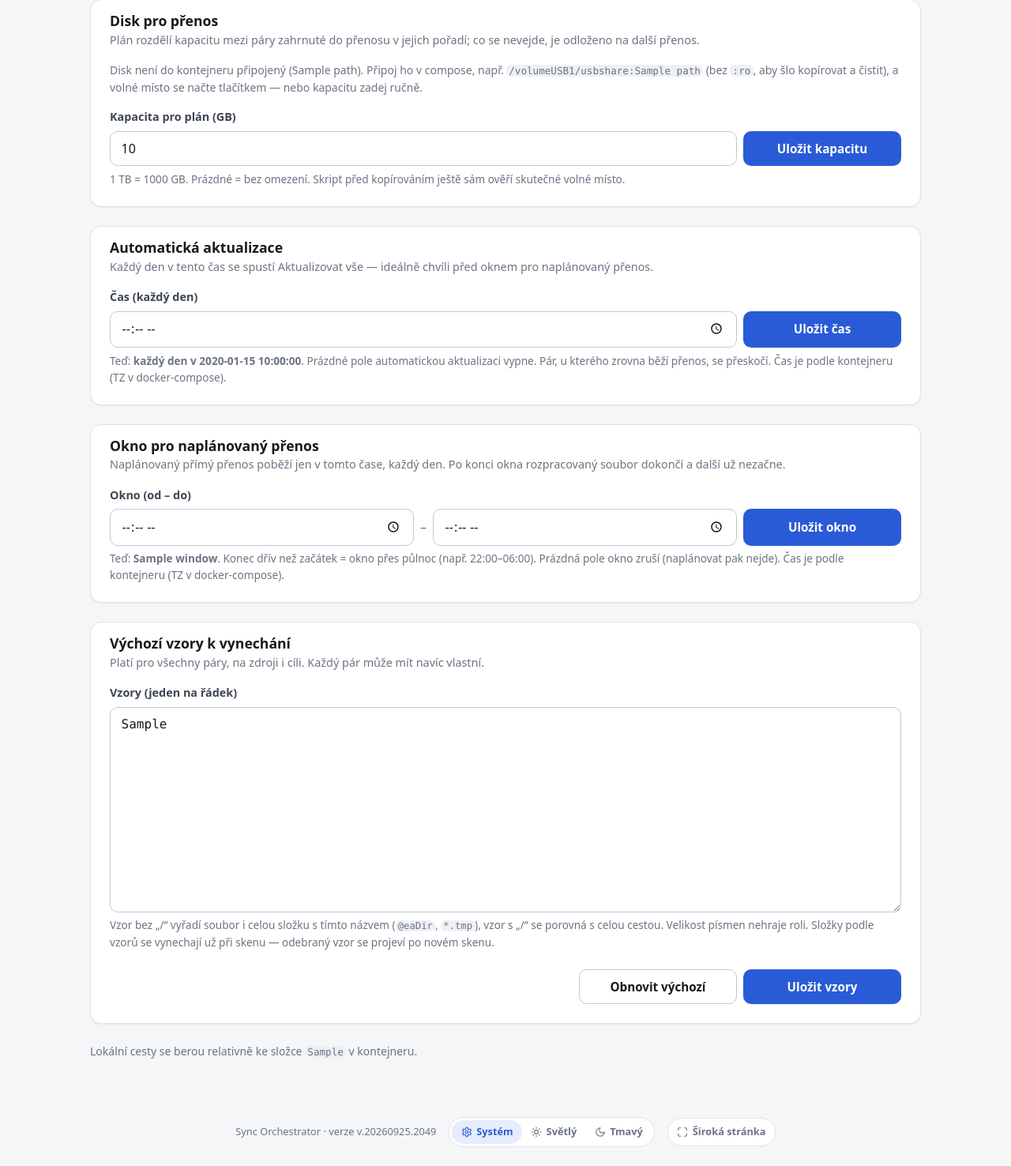
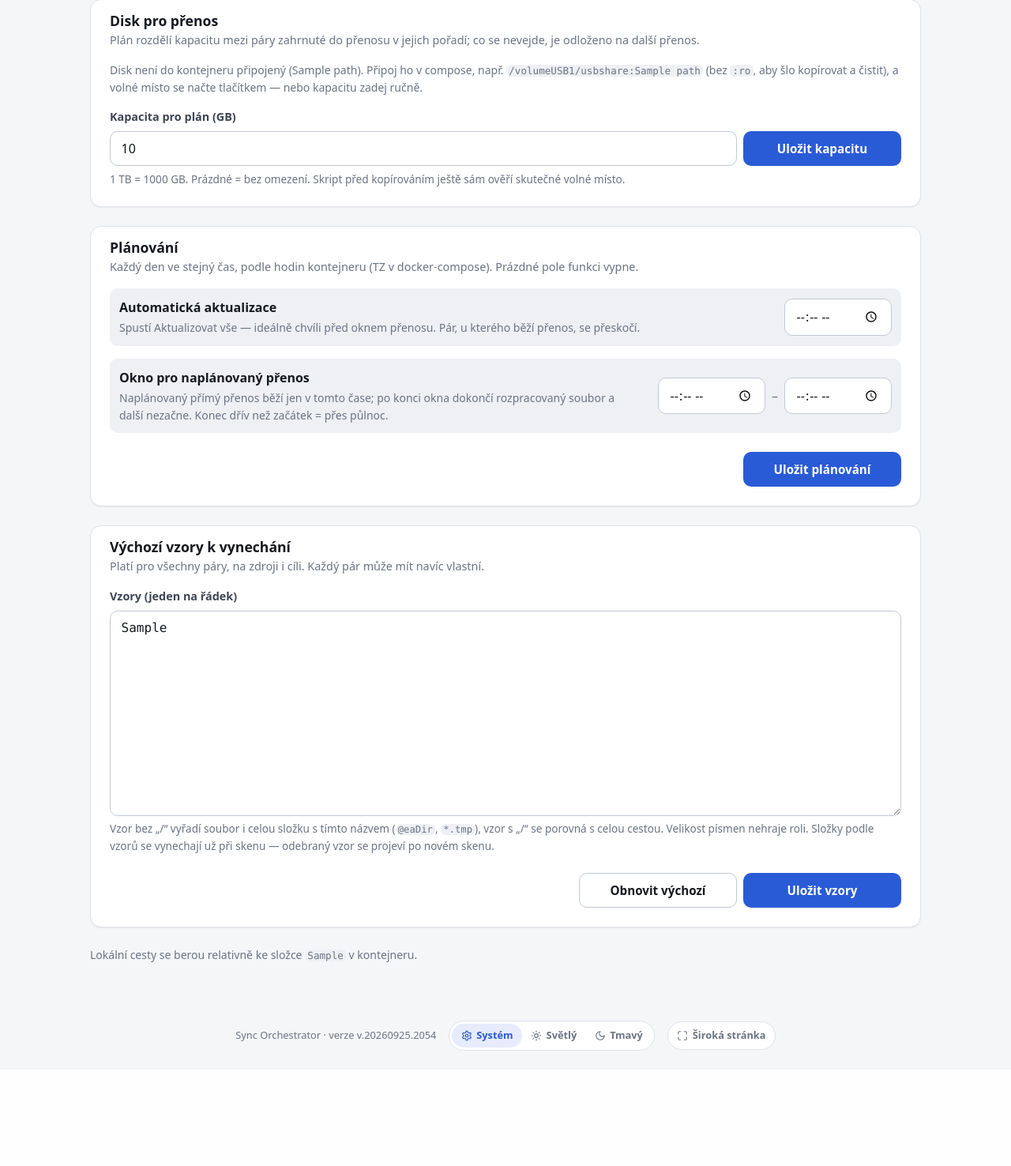
Before and after one commit to elvisek2020/web-sync_orchestrator, a FastAPI app: template app/templates/settings/index.html in a window 1280 px wide. Shown: the part 500-1976 px from the top of the page at 79% size. After the commit the page ends 1830 px from the top, so only its background shows below. Run offline with FastAPI, Linux system fonts and the light colour scheme; the template is opened without the code that fills it: most values are stand-ins (such as "Sample title", 1, 10 or a date in 2020); parts of the project's set-up code (start-up, migrations or seed data) failed here and were passed over.

Commit message:
v.20260925.2054: one "Plánování" settings card, refresh note under the button
- settings: automatic refresh and transfer window merged into one card
  with setting rows (title and description left, compact time fields
  right) and a single "Uložit plánování" button; saves both or nothing
- overview: page description removed; "automaticky každý den v HH:MM"
  shown in small text under "Aktualizovat vše"

Co-Authored-By: Claude Opus 5.5 <noreply@anthropic.com>

```diff
--- a/app/static/css/app.css
+++ b/app/static/css/app.css
@@ -3143,21 +3143,52 @@ details.card[open] > .summary-toggle {
     min-width: 14rem;
 }
 
-.input-group-sep {
-    display: inline-flex;
-    align-items: center;
-    color: var(--color-text-light);
-}
-
-/* Na úzkém displeji tlačítko pod časy, ať se čas vejde celý */
-@media (max-width: 600px) {
-    .input-group--window {
-        flex-wrap: wrap;
-    }
-
-    .input-group--window > .btn {
-        flex-basis: 100%;
-    }
+/* Přehled: „Aktualizovat vše“ a pod ním drobně čas automatické aktualizace */
+.refresh-all {
+    display: flex;
+    flex-direction: column;
+    align-items: flex-end;
+    gap: 0.3rem;
+}
+
+.refresh-all-note {
+    color: var(--color-text-light);
+    font-size: 0.78rem;
+}
+
+/* Řádek nastavení: vlevo název a popis, vpravo kompaktní ovládání (Plánování) */
+.setting-row {
+    display: flex;
+    flex-wrap: wrap;
+    align-items: center;
+    justify-content: space-between;
+    gap: var(--space-3) var(--space-5);
+    padding: var(--space-3);
+    border-radius: var(--radius-sm);
+    background: var(--color-surface-2);
+}
+
+.setting-row-text {
+    display: flex;
+    flex: 1;
+    flex-direction: column;
+    gap: 0.15rem;
+    min-width: 16rem;
+}
+
+.setting-row-title {
+    font-weight: 700;
+}
+
+.setting-row-controls {
+    display: flex;
+    align-items: center;
+    gap: var(--space-2);
+}
+
+.input--time {
+    width: 8.5rem;
+    font-variant-numeric: tabular-nums;
 }
 
 /* Řazení seznamu souborů kliknutím na záhlaví sloupce */
--- a/app/static/version.json
+++ b/app/static/version.json
@@ -1 +1 @@
-{"version": "v.20260925.2049"}
+{"version": "v.20260925.2054"}
--- a/app/templates/pairs/detail.html
+++ b/app/templates/pairs/detail.html
@@ -55,7 +55,7 @@
             okno {{ window.label }} · {{ direct.count|cz_plural('položka', 'položky', 'položek') }}{% if direct.upload_bytes %} ({{ direct.upload_bytes|filesize }}){% endif %} ·
             {% if window.contains(now) %}okno je otevřené, přenos se spustí během chvíle{% else %}začne {{ window.next_start(now).isoformat()|cz_datetime }}{% endif %}
           {%- else %}
-            okno není nastavené — zadej ho v <a href="/nastaveni#okno">Nastavení</a>
+            okno není nastavené — zadej ho v <a href="/nastaveni#planovani">Nastavení</a>
           {%- endif %}
         </span>
       </div>
--- a/app/templates/settings/index.html
+++ b/app/templates/settings/index.html
@@ -122,48 +122,36 @@
     </div>
   </section>
 
-  <section class="card" id="aktualizace">
+  <section class="card" id="planovani">
     <div class="card-header">
       <div>
-        <h2 class="card-title">Automatická aktualizace</h2>
-        <p class="card-subtitle">Každý den v tento čas se spustí Aktualizovat vše — ideálně chvíli před oknem pro naplánovaný přenos.</p>
+        <h2 class="card-title">Plánování</h2>
+        <p class="card-subtitle">Každý den ve stejný čas, podle hodin kontejneru (TZ v docker-compose). Prázdné pole funkci vypne.</p>
       </div>
     </div>
-    <form method="post" action="/nastaveni/aktualizace" class="card-body stack">
-      <div class="form-group">
-        <label class="form-label" for="refresh_time">Čas (každý den)</label>
-        <div class="input-group input-group--window">
-          <input class="input" type="time" id="refresh_time" name="refresh_time" value="{{ refresh_time }}">
-          <button type="submit" class="btn btn-primary btn-wide">Uložit čas</button>
+    <form method="post" action="/nastaveni/planovani" class="card-body stack">
+      <div class="setting-row">
+        <div class="setting-row-text">
+          <label class="setting-row-title" for="refresh_time">Automatická aktualizace</label>
+          <span class="text-sm text-muted">Spustí Aktualizovat vše — ideálně chvíli před oknem přenosu. Pár, u kterého běží přenos, se přeskočí.</span>
         </div>
-        <p class="form-hint">
-          {% if refresh_time %}Teď: <strong>každý den v {{ refresh_time }}</strong>. {% endif %}Prázdné pole automatickou aktualizaci vypne.
-          Pár, u kterého zrovna běží přenos, se přeskočí. Čas je podle kontejneru (TZ v docker-compose).
-        </p>
+        <div class="setting-row-controls">
+          <input class="input input--time" type="time" id="refresh_time" name="refresh_time" value="{{ refresh_time }}">
+        </div>
       </div>
-    </form>
-  </section>
-
-  <section class="card" id="okno">
-    <div class="card-header">
-      <div>
-        <h2 class="card-title">Okno pro naplánovaný přenos</h2>
-        <p class="card-subtitle">Naplánovaný přímý přenos poběží jen v tomto čase, každý den. Po konci okna rozpracovaný soubor dokončí a další už nezačne.</p>
+      <div class="setting-row">
+        <div class="setting-row-text">
+          <label class="setting-row-title" for="window_from">Okno pro naplánovaný přenos</label>
+          <span class="text-sm text-muted">Naplánovaný přímý přenos běží jen v tomto čase; po konci okna dokončí rozpracovaný soubor a další nezačne. Konec dřív než začátek = přes půlnoc.</span>
+        </div>
+        <div class="setting-row-controls">
+          <input class="input input--time" type="time" id="window_from" name="window_from" aria-label="Okno od" value="{{ window.label[:5] if window else '' }}">
+          <span class="text-muted" aria-hidden="true">–</span>
+          <input class="input input--time" type="time" id="window_to" name="window_to" aria-label="Okno do" value="{{ window.label[-5:] if window else '' }}">
+        </div>
       </div>
-    </div>
-    <form method="post" action="/nastaveni/okno" class="card-body stack">
-      <div class="form-group">
-        <label class="form-label" for="window_from">Okno (od – do)</label>
-        <div class="input-group input-group--window">
-          <input class="input" type="time" id="window_from" name="window_from" aria-label="Od" value="{{ window.label[:5] if window else '' }}">
-          <span class="input-group-sep" aria-hidden="true">–</span>
-          <input class="input" type="time" id="window_to" name="window_to" aria-label="Do" value="{{ window.label[-5:] if window else '' }}">
-          <button type="submit" class="btn btn-primary btn-wide">Uložit okno</button>
-        </div>
-        <p class="form-hint">
-        {% if window %}Teď: <strong>{{ window.label }}</strong>. {% endif %}Konec dřív než začátek = okno přes půlnoc (např. 22:00–06:00).
-        Prázdná pole okno zruší (naplánovat pak nejde). Čas je podle kontejneru (TZ v docker-compose).
-        </p>
+      <div class="form-actions">
+        <button type="submit" class="btn btn-primary btn-wide">Uložit plánování</button>
       </div>
     </form>
   </section>
```
Also changed, not shown: app/apps/settings/routers.py (+11 -16 lines), app/templates/overview/index.html (+6 -4 lines), tests/test_schedule.py (+15 -9 lines), README.md.
